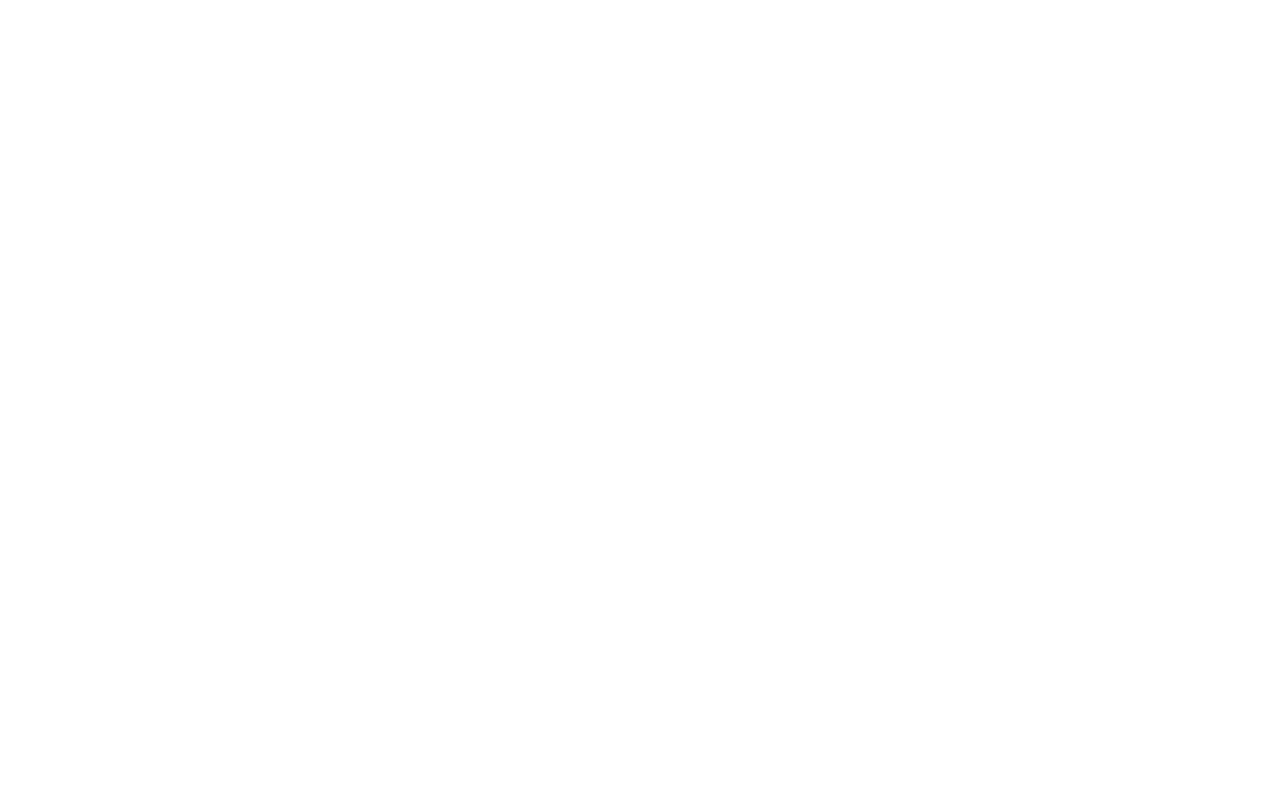
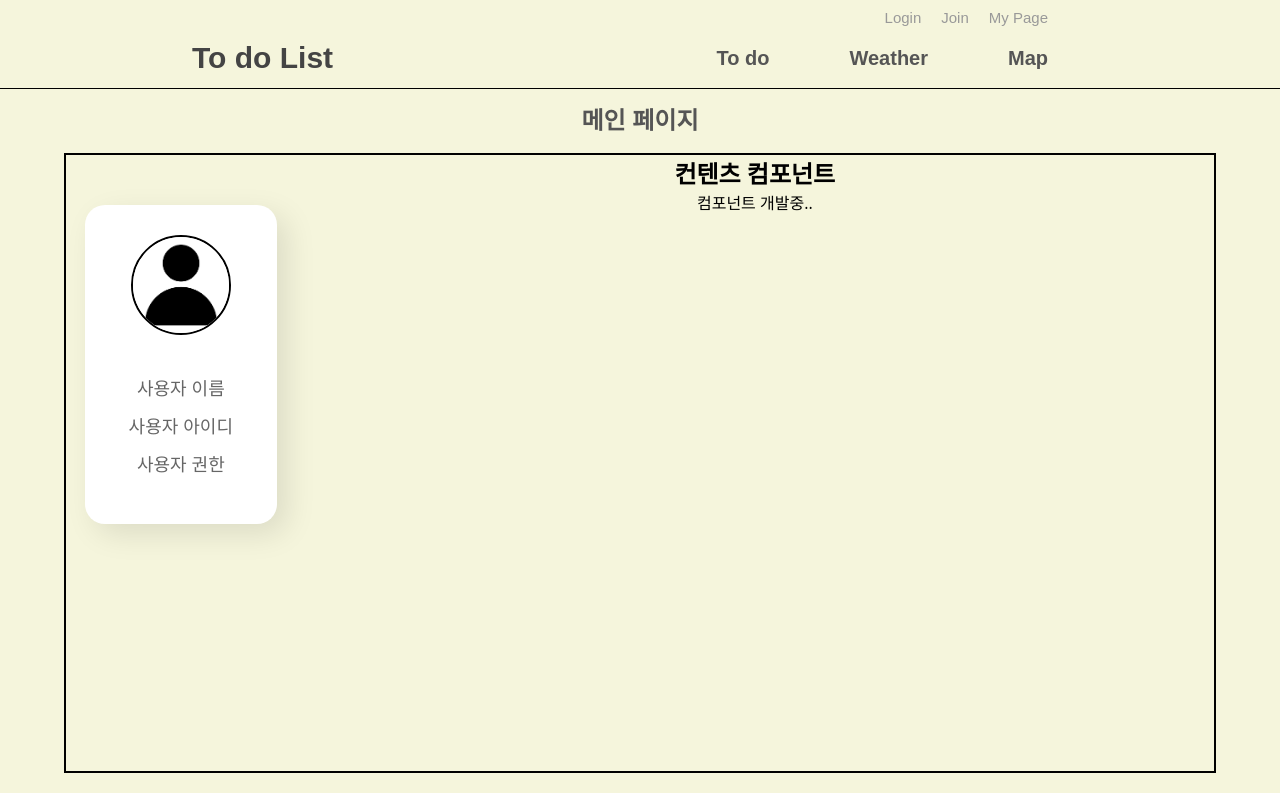
Before and after one commit to YunDaeHyeon/Board-Project-with-React, a React (Create React App) app: page / in a window 1280 px wide. Before the commit this address had no page. Built offline with nearby package versions, Linux system fonts and the light colour scheme.

Commit message:
22.09.19 Home component add

```diff
--- a/src/App.js
+++ b/src/App.js
@@ -5,6 +5,7 @@
 } from "react-router-dom";
 import Login from "./routes/Login";
 import Register from "./routes/Register";
+import Home from "./routes/Home";
 
 function App() {
   return (
@@ -15,6 +16,9 @@
       <Routes>
         <Route path="/register" element={<Register/>}/>
       </Routes>
+      <Routes>
+        <Route path="/" element={<Home/>}/>
+      </Routes>
     </Router>
   );
 }
--- /dev/null
+++ b/src/components/Content.js
@@ -0,0 +1,12 @@
+import "./Content_style.css"
+
+function Content(){
+    return(
+        <div className="content_container">
+            <h1> 컨텐츠 컴포넌트 </h1>
+            <p> 컴포넌트 개발중.. </p>
+        </div>
+    );
+}
+
+export default Content;
--- /dev/null
+++ b/src/components/Content_style.css
@@ -0,0 +1,3 @@
+.content_container{
+    text-align: center;
+}
--- /dev/null
+++ b/src/components/User.js
@@ -0,0 +1,20 @@
+import "./User_style.css"
+
+function User(){
+    return(
+        <div className="profile_container">
+            <article className="profile">
+                <img
+                    className="profile_img"
+                    src={require("../images/user.png")}
+                    alt="프로필 이미지"
+                    />
+                <p>사용자 이름</p>
+                <p>사용자 아이디</p>
+                <p>사용자 권한</p>
+            </article>
+        </div>
+    );
+}
+
+export default User;
--- /dev/null
+++ b/src/components/User_style.css
@@ -0,0 +1,26 @@
+.profile_container{
+    width: 15vw;
+	padding: 30px;
+	background-color: #fff;
+    text-align: center;
+	margin: 50px auto; /* 상하 여백 50px, 좌우는 자동 설정 (가운데 정렬) */
+	box-shadow: 10px 10px 30px rgba(0, 0, 0, 0.1);
+	border-radius: 20px;
+}
+
+.profile_container .profile .profile_img{
+    width: 100px;
+    height: 100px;
+    border-radius: 50%;
+	margin-bottom: 40px;
+    border: 2px solid black;
+}
+
+.profile_container .profile p{
+	font-weight: normal;
+	font-size: 18px;
+	font-family: "arial";
+	line-height: 1;  /* 줄 높이 정하기 */
+	color: #666;
+	margin-bottom: 20px;
+}
--- /dev/null
+++ b/src/routes/Home.js
@@ -0,0 +1,45 @@
+import { useEffect, useState } from "react";
+import Content from "../components/Content";
+import User from "../components/User";
+import "./Home_style.css";
+
+function Home({auth}){
+    const [session, setSession] = useState('');
+    useEffect(()=>{
+        setSession(auth);
+    }, []);
+    return (
+        <div className="main_container">
+        <header>
+            <div className="header_container">
+                <h1><p>To do List</p></h1>
+                <ul className="navigation_main_bar">
+                    <li><p>To do</p></li>
+                    <li><p>Weather</p></li>
+                    <li><p>Map</p></li>
+                </ul>
+                <ul className="navigation_util_bar">
+                    <li><p>Login</p></li>
+                    <li><p>Join</p></li>
+                    <li><p>My Page</p></li>
+                </ul>
+            </div>
+        </header>
+        <section>
+            <div className="section_container">
+                <h1 className="title">메인 페이지</h1>
+                <div className="section_wrap">
+                    <article className="user_container">
+                        <User/>
+                    </article>
+                    <div className="content_container">
+                        <Content/>
+                    </div>
+                </div>
+            </div>
+        </section>
+        </div>
+    );
+}
+
+export default Home;
--- /dev/null
+++ b/src/routes/Home_style.css
@@ -0,0 +1,144 @@
+@charset 'utf-8';
+
+/* 기본 태그 설정 */
+* {
+	margin: 0px;
+	padding: 0px;
+	box-sizing: border-box;
+}
+
+*, *:before, *:after {
+    box-sizing: border-box;
+    margin: 0;
+    padding: 0;
+}
+
+ul, ol {
+	list-style: none;
+}
+
+a {
+	text-decoration: none;
+}
+
+img{
+    border: 0;
+}
+
+.main_container{
+    width: 100%;
+    height: 100%;
+    display: flex;
+    flex-direction: column;
+    font-family: 'Open Sans', Helvetica, Arial, sans-serif;
+    background: #f5f5dc;
+}
+
+/* header */
+.main_container header{
+    width: 100%;
+    border-bottom: 1px solid #000;
+}
+
+.main_container header .header_container{
+    width: 70vw;
+    height: 11vh;
+    margin: 0px auto;
+    position: relative;
+}
+
+.main_container header .header_container h1{
+    position: absolute;
+    left: 0px;
+    bottom: 15px;
+}
+
+.main_container header .header_container h1 p{
+    font: bold 30px/1 "arial";
+    color: #444;
+}
+
+/* header - main bar */
+.main_container header .header_container .navigation_main_bar{
+    position: absolute;
+    bottom: 0px;
+    right: 0px;
+}
+
+.main_container header .header_container .navigation_main_bar li{
+    float: left;
+}
+
+.main_container header .header_container .navigation_main_bar li p{
+    display: block;
+    font: bold 20px/1 "arial";
+    color: #555;
+    padding: 20px 40px;
+    transition: all 0.5s;
+}
+
+/* 마우스 호버 이벤트 */
+.main_container header .header_container .navigation_main_bar li p:hover{
+    background: #555;
+    color: #fff;
+}
+
+/* header - util bar */
+.main_container header .header_container .navigation_util_bar{
+    position: absolute;
+    top: 10px;
+    right: 30px;
+}
+
+.main_container header .header_container .navigation_util_bar li{
+    float: left;
+}
+
+.main_container header .header_container .navigation_util_bar li p{
+    display: block;
+    font: 15px/1 "arial";
+    color: #999;
+    padding: 0px 10px;
+}
+
+/* section */
+.main_container section{
+    width: 100%;
+    height: 88vh;
+    padding: 25 px 0px;
+}
+
+.main_container section .section_container{
+    width: 90vw;
+    height: 88%;
+    margin: 0px auto;
+}
+
+.main_container section .section_container .title{
+	font: bold 24px/1 "arial";
+	color: #555;
+	text-align: center;
+    margin-top: 20px;
+    margin-bottom: 20px;
+}
+
+.main_container section .section_container .section_wrap{
+    width: 100%;
+    height: 100%;
+    display: flex;
+    justify-content: center;
+    align-items: center;
+    border: 2px solid black;
+}
+
+.main_container section .section_container .section_wrap article{
+    width: 100%;
+    height: 100%;
+    flex: 1;
+}
+
+.main_container section .section_container .section_wrap .content_container{
+    width: 100%;
+    height: 100%;
+    flex: 4;
+}
--- a/src/routes/Login.js
+++ b/src/routes/Login.js
@@ -26,12 +26,15 @@
         console.log(response.data);
         if(response.data === 'success'){
             alert('로그인 성공');
+            sessionStorage.setItem('user_id', id); // 세션 스토리지 지정
+            // 로그인 성공 시 메인 페이지 이동
+            document.location.href = '/';
         }else if(response.data === 'failure'){
+            alert('로그인 실패');
             e.preventDefault(); //submit 막기
-            alert('로그인 실패');
         }else if(response.data === 'error'){
+            alert('서버 오류');
             e.preventDefault(); //submit 막기
-            alert('서버 오류');
         }
     }
     return (
```
Also changed, not shown: src/images/user.png (added).
